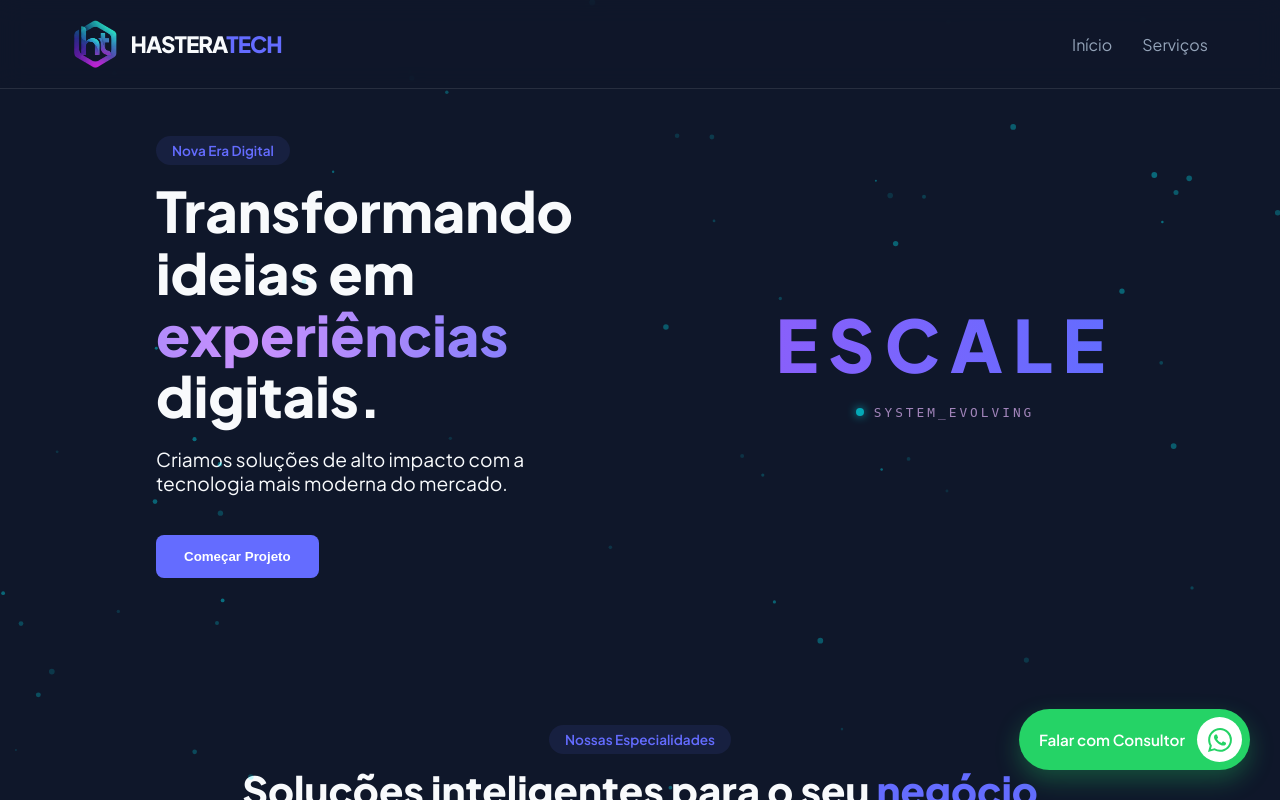
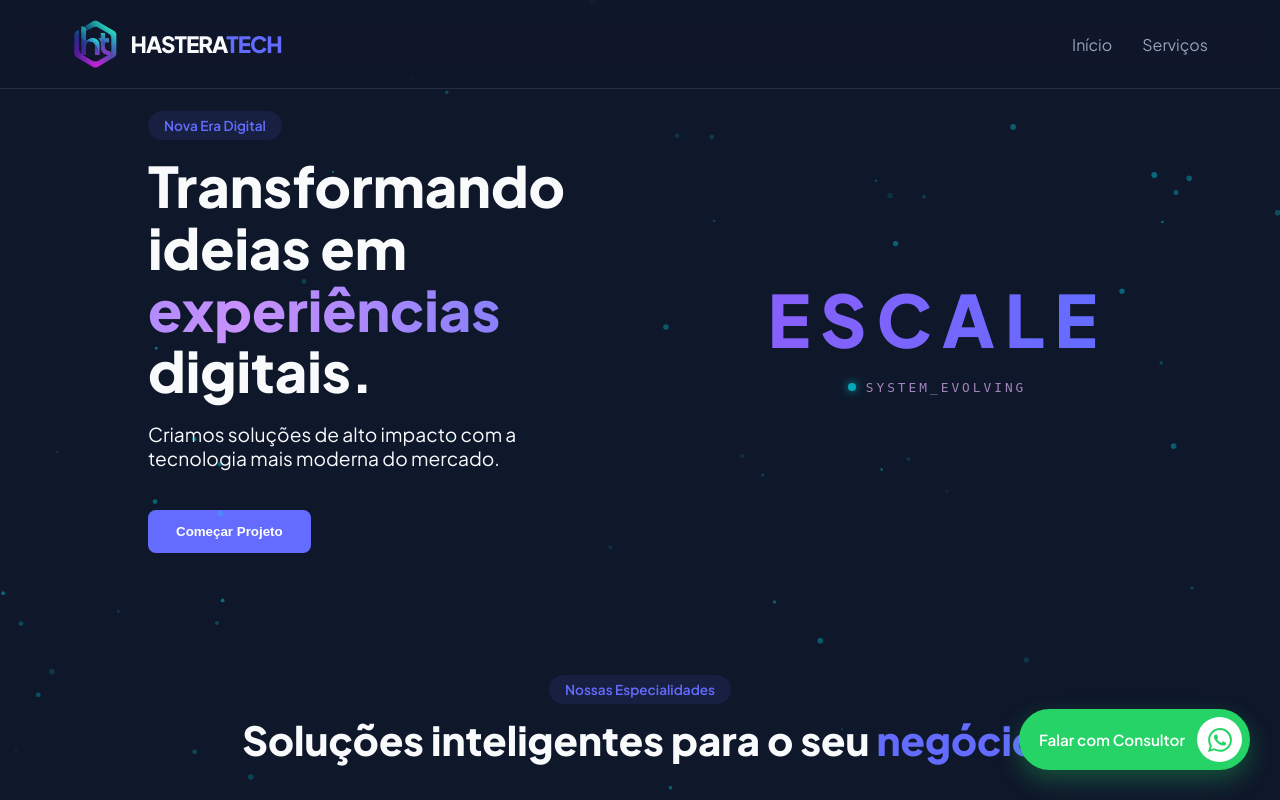
Before and after one commit to renansnere-dev/hasteratech, a React (Vite) app: page / in a window 1280 px wide. Built offline with nearby package versions, Linux system fonts and the light colour scheme.

Commit message:
Ajuste do body par amobile

```diff
--- a/src/App.css
+++ b/src/App.css
@@ -82,7 +82,7 @@
 .hero-section {
   max-width: 1000px;
   margin: 0 auto;
-  padding: 50px 1rem;
+  padding: 25px 0.5rem;
   display: grid;
   grid-template-columns: 1.2fr 1fr;
   align-items: center;
@@ -128,7 +128,7 @@
   align-items: center;
   position: relative;
   width: 100%;
-  height: 250px; /* Ajuste a altura conforme necessário */
+  height: 200px; /* Ajuste a altura conforme necessário */
 }
 
 /* Container Principal da Animação */
```
